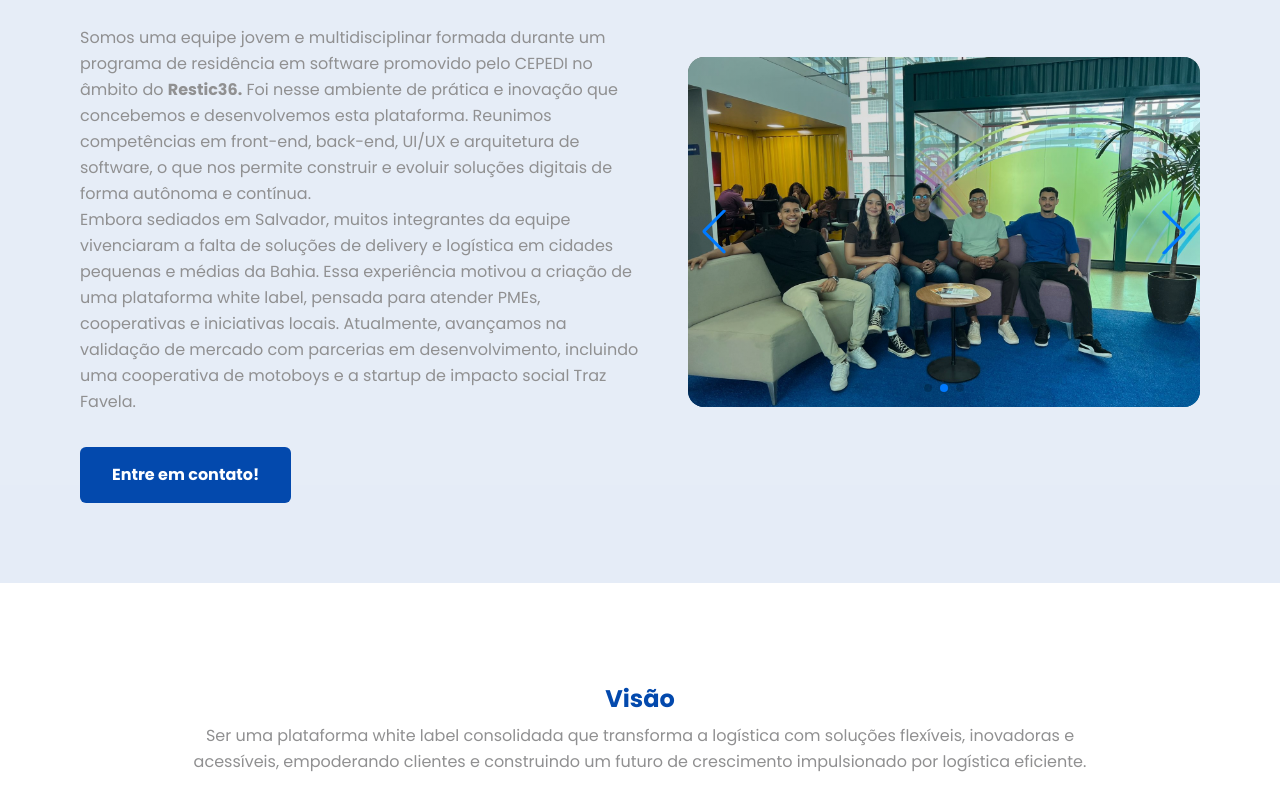
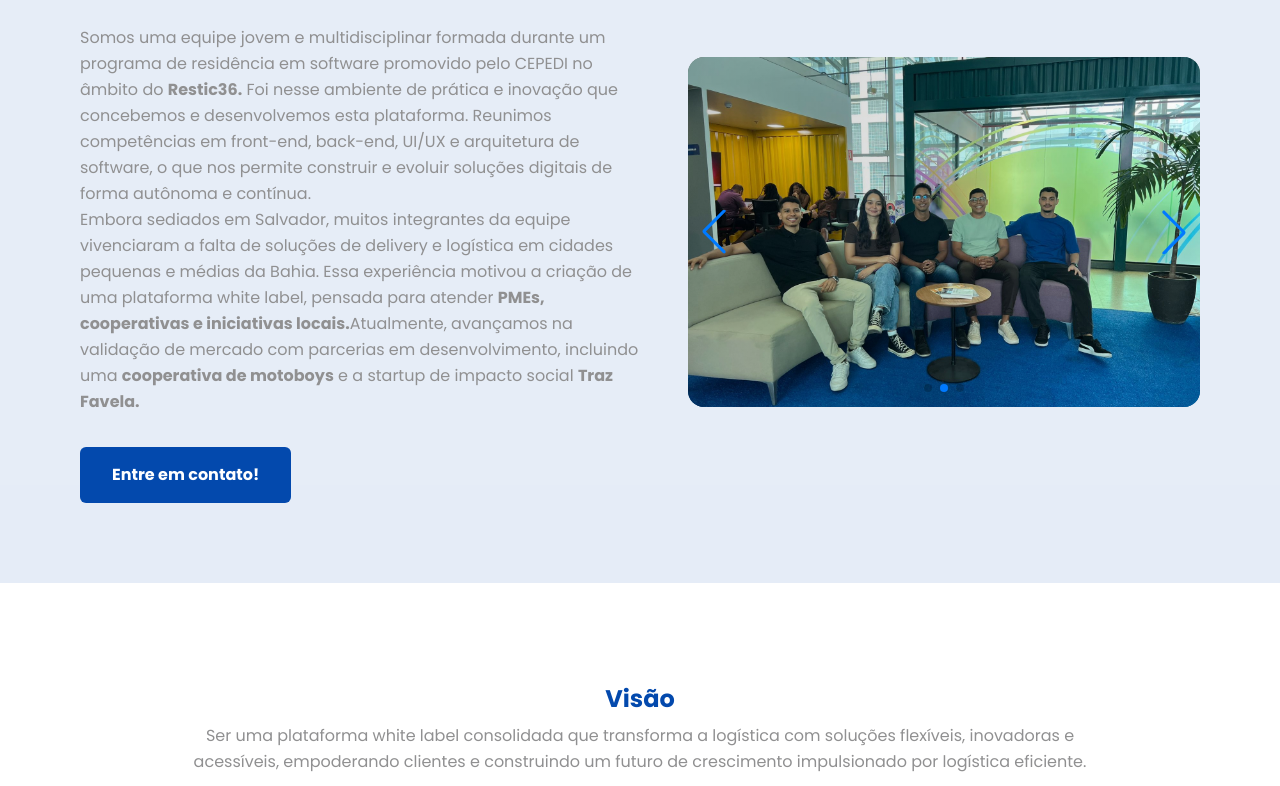
Before and after one commit to nadsonsousa95/Dropplace-LP, a Next.js app: page / in a window 1280 px wide. Shown: the part 2310-3096 px from the top of the page. Built offline with nearby package versions, Linux system fonts and the light colour scheme.

Commit message:
update text

```diff
--- a/src/app/page.tsx
+++ b/src/app/page.tsx
@@ -89,9 +89,9 @@ Somos uma equipe jovem e multidisciplinar formada durante um programa de residê
 
 Reunimos competências em front-end, back-end, UI/UX e arquitetura de software, o que nos permite construir e evoluir soluções digitais de forma autônoma e contínua.<br></br>
 
-Embora sediados em Salvador, muitos integrantes da equipe vivenciaram a falta de soluções de delivery e logística em cidades pequenas e médias da Bahia. Essa experiência motivou a criação de uma plataforma white label, pensada para atender PMEs, cooperativas e iniciativas locais.
+Embora sediados em Salvador, muitos integrantes da equipe vivenciaram a falta de soluções de delivery e logística em cidades pequenas e médias da Bahia. Essa experiência motivou a criação de uma plataforma white label, pensada para atender <strong>PMEs, cooperativas e iniciativas locais.</strong>
 
-Atualmente, avançamos na validação de mercado com parcerias em desenvolvimento, incluindo uma cooperativa de motoboys e a startup de impacto social Traz Favela.              </p>
+Atualmente, avançamos na validação de mercado com parcerias em desenvolvimento, incluindo uma <strong>cooperativa de motoboys</strong> e a startup de impacto social <strong>Traz Favela.</strong>             </p>
             <button data-aos="flip-up" data-aos-delay="400"
             className="bg-[#0349ad] cursor-pointer text-white flex items-center justify-center font-poppins font-bold py-4 px-8 rounded-md md:text-left text-center mt-8 transition-transform transform hover:scale-105 active:bg-[#914b00] focus:bg-[#914b00]"
             onClick={() => window.location.href = "https://w.app/dropplace-startup"}>Entre em contato!</button>
```
